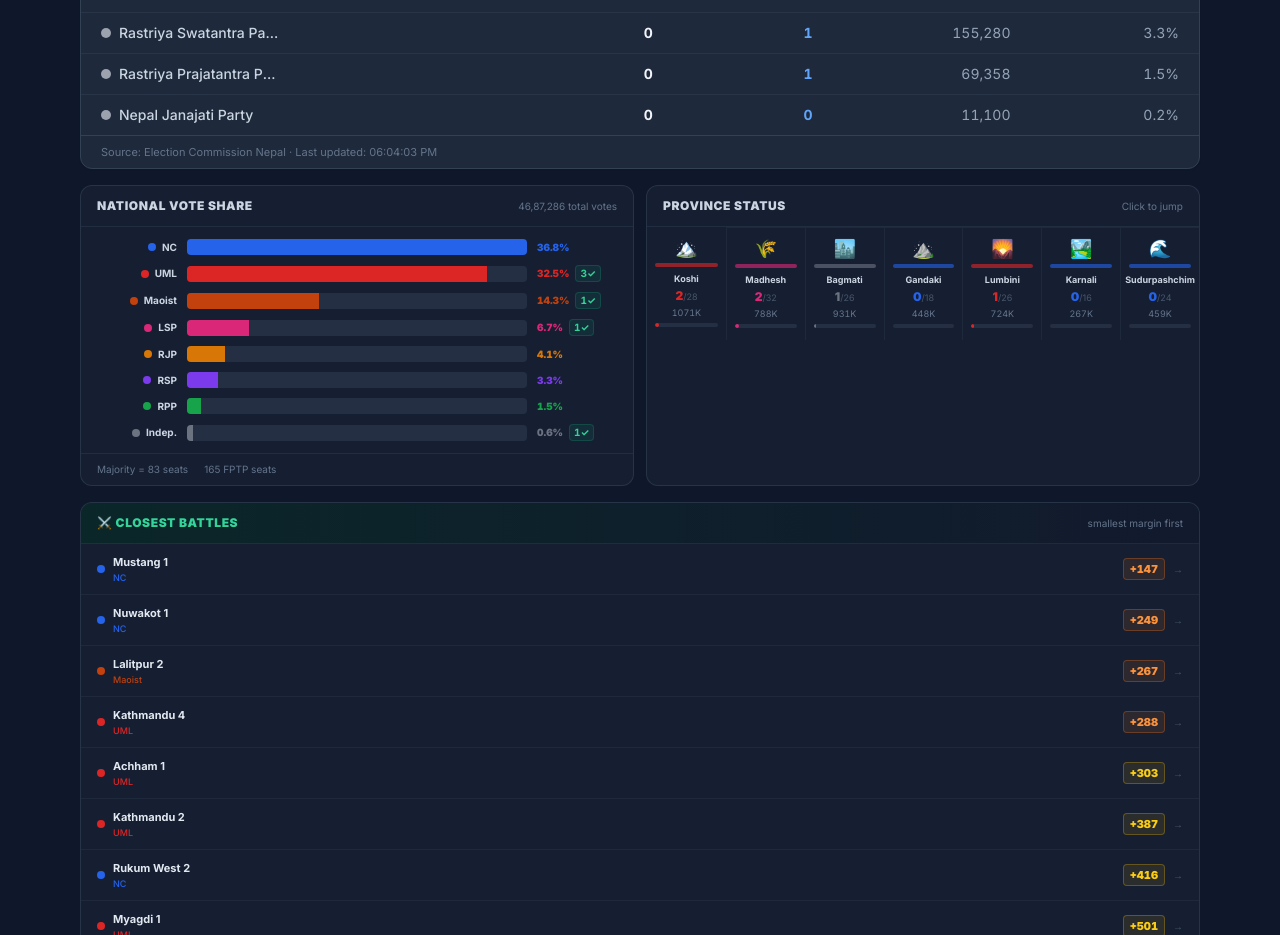
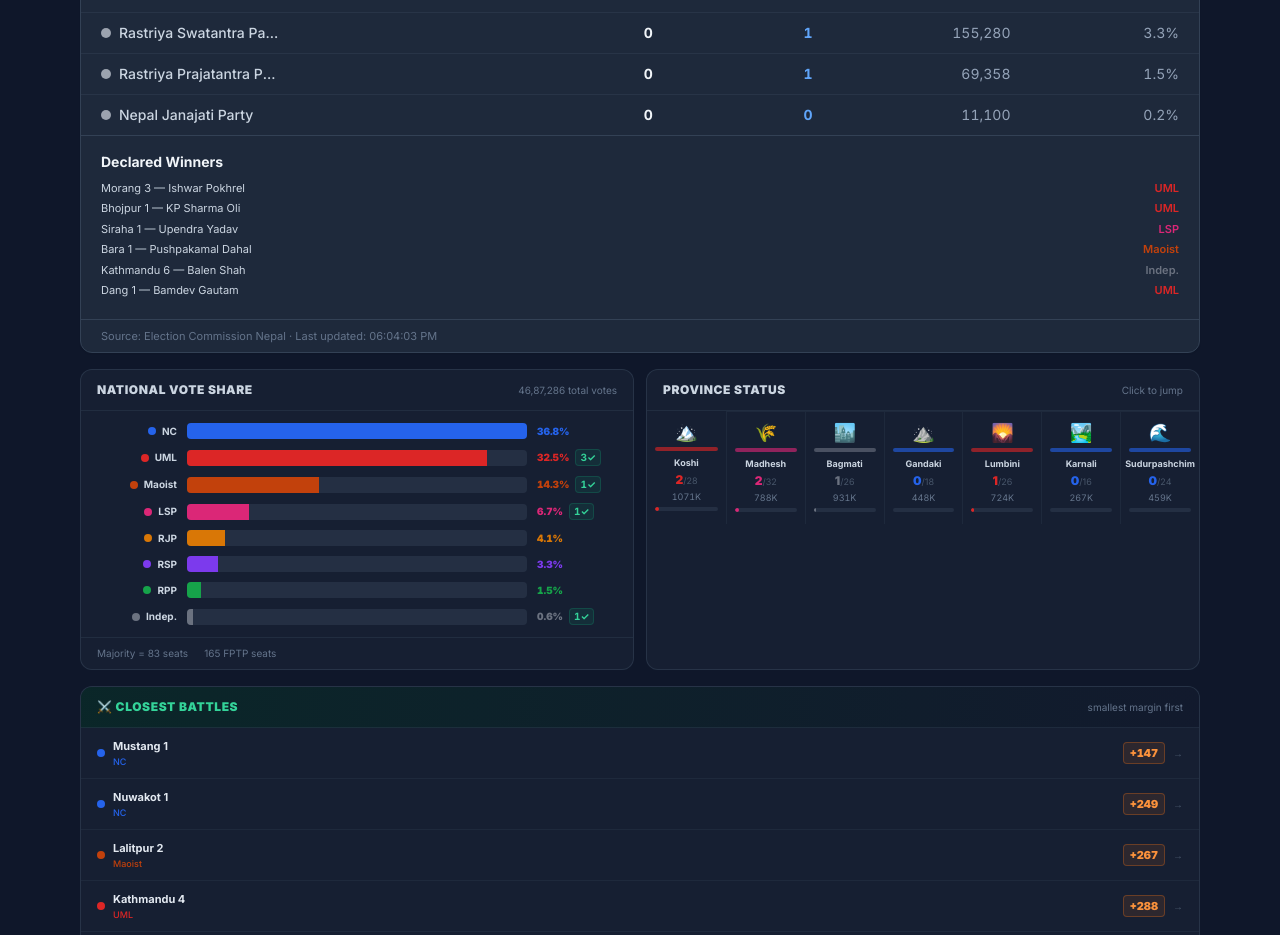
Before and after one commit to 077bei002aadarsha-blip/nepal-election-2082-live, a Next.js app: page / in a window 1280 px wide. Shown: the part 1100-2035 px from the top of the page. Built offline with nearby package versions, Linux system fonts and the light colour scheme; no server answers.

Commit message:
feat: add declared winners list below national summary

```diff
--- a/src/components/NationalSummary.tsx
+++ b/src/components/NationalSummary.tsx
@@ -169,6 +169,35 @@ export default function NationalSummary({ data }: Props) {
         </table>
       </div>
 
+      {/* declared winners list */}
+      <div className="px-5 py-4 border-t border-slate-100 dark:border-slate-700">
+        <h3 className="text-sm font-bold text-slate-800 dark:text-slate-100 mb-2">
+          {ne ? "घोषित विजेताहरू" : "Declared Winners"}
+        </h3>
+        <div className="max-h-40 overflow-y-auto text-[11px] text-slate-700 dark:text-slate-300">
+          {data.provinces.flatMap((p) =>
+            p.districts.flatMap((d) =>
+              d.constituencies
+                .filter((c) => c.status === "declared")
+                .map((c) => {
+                  const win = c.candidates.find((x) => x.isWinner) || c.candidates[0];
+                  const party = PARTY_INFO[win.party];
+                  return (
+                    <div key={c.id} className="flex justify-between mb-1">
+                      <span>
+                        {ne ? c.nameNe : c.nameEn} — {ne ? win.name : win.nameEn}
+                      </span>
+                      <span className={"font-semibold " + (party?.textColor ?? "text-gray-400") }>
+                        {ne ? (party?.shortNe ?? win.party) : (party?.shortEn ?? win.party)}
+                      </span>
+                    </div>
+                  );
+                })
+            )
+          )}
+        </div>
+      </div>
+
       <div className="px-5 py-2 border-t border-slate-100 dark:border-slate-700
         text-[11px] text-slate-400 dark:text-slate-500">
         {ne
```
